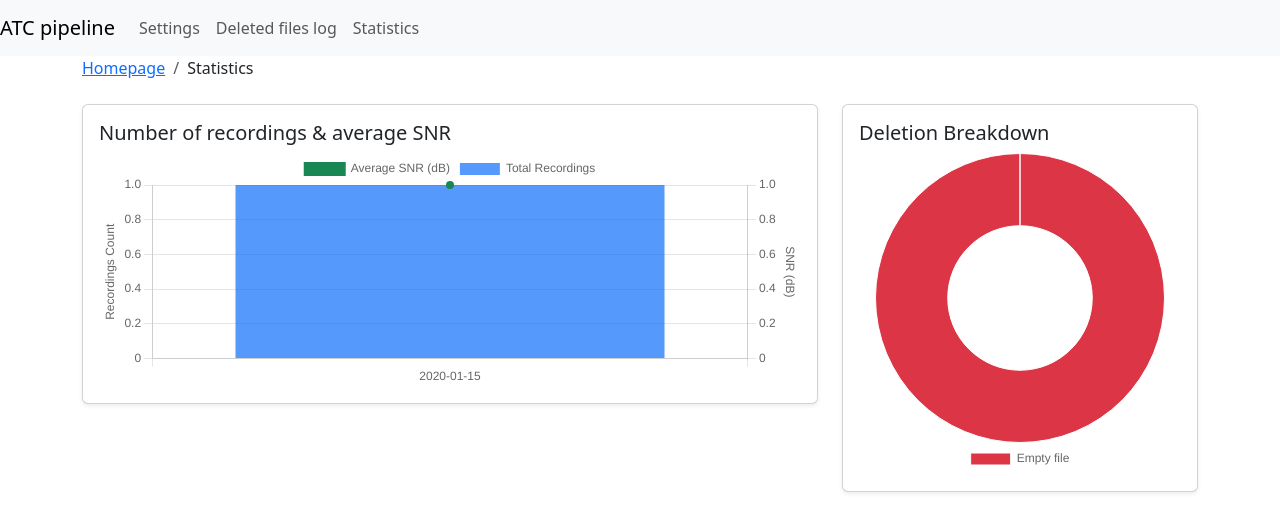
After one commit to PeterB8421/ATC_scanner, a Django app: page /stats/ in a window 1280 px wide. The commit adds this page. Shown: the top 532 px of the page. Run offline with Django 5.2, Linux system fonts and the light colour scheme; tables that the repository leaves empty hold one stand-in row (values such as "Sample post"); some libraries are stand-ins or nearby versions.

Commit message:
Added statistics page

```diff
--- /dev/null
+++ b/atcScanner/mainApp/static/mainApp/js/stats.js
@@ -0,0 +1,94 @@
+document.addEventListener("DOMContentLoaded", async function() {
+    const errorContainer = document.getElementById('errors');
+    errorContainer.innerHTML = '';
+    try {
+        const response = await fetch('/api/stats');
+
+        // Explicitly check if the server returned a 4xx or 5xx error
+        if (!response.ok) {
+            throw new Error(`HTTP error! status: ${response.status}`);
+        }
+
+        const data = await response.json();
+
+        // Input file deletion reason chart
+        const ctxDeletions = document.getElementById('deletionsChart').getContext('2d');
+        new Chart(ctxDeletions, {
+            type: 'doughnut',
+            data: {
+                labels: data.deletions.labels,
+                datasets: [{
+                    data: data.deletions.data,
+                    backgroundColor: [
+                        '#dc3545', // Danger Red
+                        '#fd7e14', // Orange
+                        '#ffc107', // Warning Yellow
+                        '#6c757d', // Secondary Gray
+                        '#0dcaf0'  // Info Blue
+                    ],
+                    borderWidth: 1
+                }]
+            },
+            options: {
+                responsive: true,
+                plugins: {
+                    legend: { position: 'bottom' }
+                }
+            }
+        });
+
+        // Total recordings per day and avg SNR
+        const ctxTimeline = document.getElementById('timelineChart').getContext('2d');
+        new Chart(ctxTimeline, {
+            type: 'bar',
+            data: {
+                labels: data.timeline.labels,
+                datasets: [
+                    {
+                        label: 'Average SNR (dB)',
+                        type: 'line',         // Override type to line
+                        data: data.timeline.snr,
+                        borderColor: '#198754',
+                        backgroundColor: '#198754',
+                        borderWidth: 2,
+                        tension: 0.3,
+                        yAxisID: 'y-snr'
+                    },
+                    {
+                        label: 'Total Recordings',
+                        type: 'bar',
+                        data: data.timeline.volume,
+                        backgroundColor: 'rgba(13, 110, 253, 0.7)',
+                        yAxisID: 'y-volume'
+                    }
+                ]
+            },
+            options: {
+                responsive: true,
+                scales: {
+                    'y-volume': {
+                        type: 'linear',
+                        position: 'left',
+                        title: { display: true, text: 'Recordings Count' },
+                        beginAtZero: true
+                    },
+                    'y-snr': {
+                        type: 'linear',
+                        position: 'right',
+                        title: { display: true, text: 'SNR (dB)' },
+                        grid: { drawOnChartArea: false }, // Prevent grid lines from overlapping
+                        beginAtZero: true
+                    }
+                }
+            }
+        });
+
+    } catch (error) {
+        console.error("Failed to load statistics:", error);
+        errorContainer.innerHTML = `
+            <div class="alert alert-danger alert-dismissible fade show shadow-sm mt-3" role="alert">
+                There was an error while loading statistics data.
+            </div>
+        `;
+    }
+});
--- a/atcScanner/mainApp/urls.py
+++ b/atcScanner/mainApp/urls.py
@@ -6,8 +6,10 @@ urlpatterns = [
     path('api/get_recs', views.get_recs, name='get_recs'),
     path('api/month_counts', views.get_month_counts, name='get_month_counts'),
     path('api/transcript', views.receive_transcription, name='receive_transcription'),
+    path('api/stats', views.get_stats, name='get_stats'),
     path('settings/', views.settings, name='settings'),
     path('deleted_log/', views.deleted_log, name='deleted_log'),
+    path('stats/', views.stats, name='stats'),
     path('<str:year>/<str:month>/<str:day>/<int:pk>', views.detail, name='detail'),
     path('<str:year>/<str:month>/<str:day>/<str:fname>', views.detail, name='detail'),
     path('<str:year>/<str:month>/<str:day>', views.day, name='day'),
--- a/atcScanner/mainApp/views.py
+++ b/atcScanner/mainApp/views.py
@@ -13,8 +13,8 @@ from django.views.decorators.http import require_POST
 from django.contrib import messages
 from django.utils.dateparse import parse_datetime
 from django.db import OperationalError
-from django.db.models import Count
 from django.db.models.functions import TruncDay
+from django.db.models import Count, Avg
 from datetime import date
 from .models import Recording, Transcripts, Deleted
 from .forms import SettingsForm
@@ -383,3 +383,75 @@ def receive_transcription(request):
     except Exception as e:
         logging.error(f"Error occurred while processing transcript: {e}")
         return JsonResponse({"error": "Internal server error"}, status=500)
+
+
+def stats(request):
+    return render(request, "stats.html")
+
+
+def get_stats(request):
+    # ---------------------------------------------------------
+    # 1. RECORDINGS PER DAY & AVERAGE SNR
+    # ---------------------------------------------------------
+    # Truncate the datetime to just the day, then group and calculate
+    daily_stats = (
+        Recording.objects
+        .annotate(day=TruncDay('date'))
+        .values('day')
+        .annotate(
+            total_count=Count('id'),
+            avg_snr=Avg('snr')
+        )
+        .order_by('day')
+    )
+
+    # Format for charting libraries (they love separate arrays for labels and data)
+    dates_label = []
+    volume_data = []
+    snr_data = []
+
+    for stat in daily_stats:
+        if stat['day']:  # Ensure date isn't null
+            dates_label.append(stat['day'].strftime('%Y-%m-%d'))
+            volume_data.append(stat['total_count'])
+            # Round SNR to 2 decimal places, default to 0 if None
+            snr_data.append(round(stat['avg_snr'], 2) if stat['avg_snr'] else 0)
+
+    # ---------------------------------------------------------
+    # 2. DELETION REASONS BREAKDOWN
+    # ---------------------------------------------------------
+    deletion_stats = (
+        Deleted.objects
+        .values('reason')
+        .annotate(count=Count('id'))
+        .order_by('-count')  # Sort highest to lowest
+    )
+
+    deletion_labels = []
+    deletion_data = []
+
+    # Map the raw database values back to the human-readable strings
+    # using the TextChoices class you created!
+    reason_dict = dict(Deleted.DeletionReason.choices)
+
+    for stat in deletion_stats:
+        raw_reason = stat['reason']
+        human_readable = reason_dict.get(raw_reason, "Unknown")
+
+        deletion_labels.append(str(human_readable))
+        deletion_data.append(stat['count'])
+
+    # ---------------------------------------------------------
+    # 3. RETURN AS A UNIFIED JSON RESPONSE
+    # ---------------------------------------------------------
+    return JsonResponse({
+        "timeline": {
+            "labels": dates_label,
+            "volume": volume_data,
+            "snr": snr_data
+        },
+        "deletions": {
+            "labels": deletion_labels,
+            "data": deletion_data
+        }
+    })
--- a/atcScanner/templates/base.html
+++ b/atcScanner/templates/base.html
@@ -18,6 +18,7 @@
     <ul class="navbar-nav mr-auto">
         <li class="nav-item"><a class="nav-link" href="{% url 'settings' %}">Settings</a></li>
         <li class="nav-item"><a class="nav-link" href="{% url 'deleted_log' %}">Deleted files log</a></li>
+        <li class="nav-item"><a class="nav-link" href="{% url 'stats' %}">Statistics</a></li>
     </ul>
 </nav>
 {% if messages %}
--- /dev/null
+++ b/atcScanner/templates/stats.html
@@ -0,0 +1,48 @@
+{% extends 'base.html' %}
+
+{% load static %}
+
+{% block title %}
+    Deleted recordings log
+{% endblock %}
+
+{% block breadcrumbs %}
+    <nav aria-label="breadcrumb" class="container">
+        <ol class="breadcrumb">
+            <li class="breadcrumb-item"><a href="{% url 'index' %}">Homepage</a></li>
+            <li class="breadcrumb-item" aria-current="page">Statistics</li>
+        </ol>
+    </nav>
+{% endblock %}
+
+{% block content %}
+    <div class="container">
+        <div id="errors"></div>
+    </div>
+    <div class="container mt-4">
+        <div class="row">
+            <div class="col-md-8">
+                <div class="card shadow-sm">
+                    <div class="card-body">
+                        <h5 class="card-title">Number of recordings & average SNR</h5>
+                        <canvas id="timelineChart" height="100"></canvas>
+                    </div>
+                </div>
+            </div>
+
+            <div class="col-md-4">
+                <div class="card shadow-sm">
+                    <div class="card-body">
+                        <h5 class="card-title">Deletion Breakdown</h5>
+                        <canvas id="deletionsChart" height="200"></canvas>
+                    </div>
+                </div>
+            </div>
+        </div>
+    </div>
+{% endblock %}
+
+{% block scripts %}
+<script src="https://cdn.jsdelivr.net/npm/chart.js"></script>
+    <script src="{% static 'mainApp/js/stats.js' %}"></script>
+{% endblock %}
```
